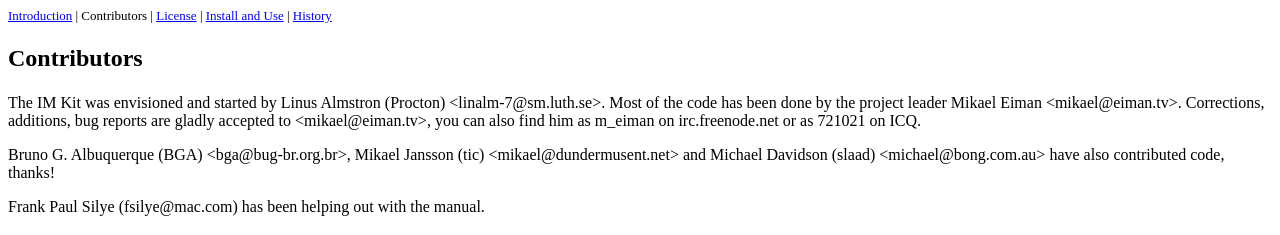
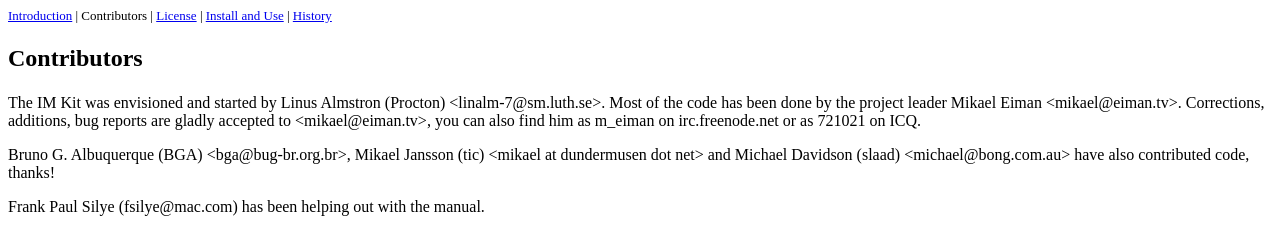
Before and after one commit to louisdem/IMKit, a plain HTML site: page html/contributors.html in a window 1280 px wide. Shown: the top 235 px of the page. Drawn offline with Linux system fonts and the light colour scheme.

Commit message:
Fixed my email address ;)
git-svn-id: http://svn.osdrawer.net/imkit@115 8f1b5804-98cd-0310-9b8b-c217470a4c7c

```diff
--- a/html/contributors.html
+++ b/html/contributors.html
@@ -16,7 +16,7 @@
   on irc.freenode.net or as 721021 on ICQ.</font><font color="#000000" size=3><br>
   </font><font color="#000000" size=3></font></p>
 <p><font color="#000000" size=3>Bruno G. Albuquerque (BGA) &lt;bga@bug-br.org.br&gt;,
-  Mikael Jansson (tic) &lt;mikael@</font><font color="#000000" size=3>dundermusent.net&gt;
+  Mikael Jansson (tic) &lt;mikael at </font><font color="#000000" size=3>dundermusen dot net&gt;
   and Michael Davidson (slaad) &lt;michael@bong.com.au&gt; have also </font><font color="#000000" size=3>contributed
   code, thanks! </font></p>
 <p><font color="#000000" size=3>Frank Paul Silye (fsilye@mac.com) has been helping
```
